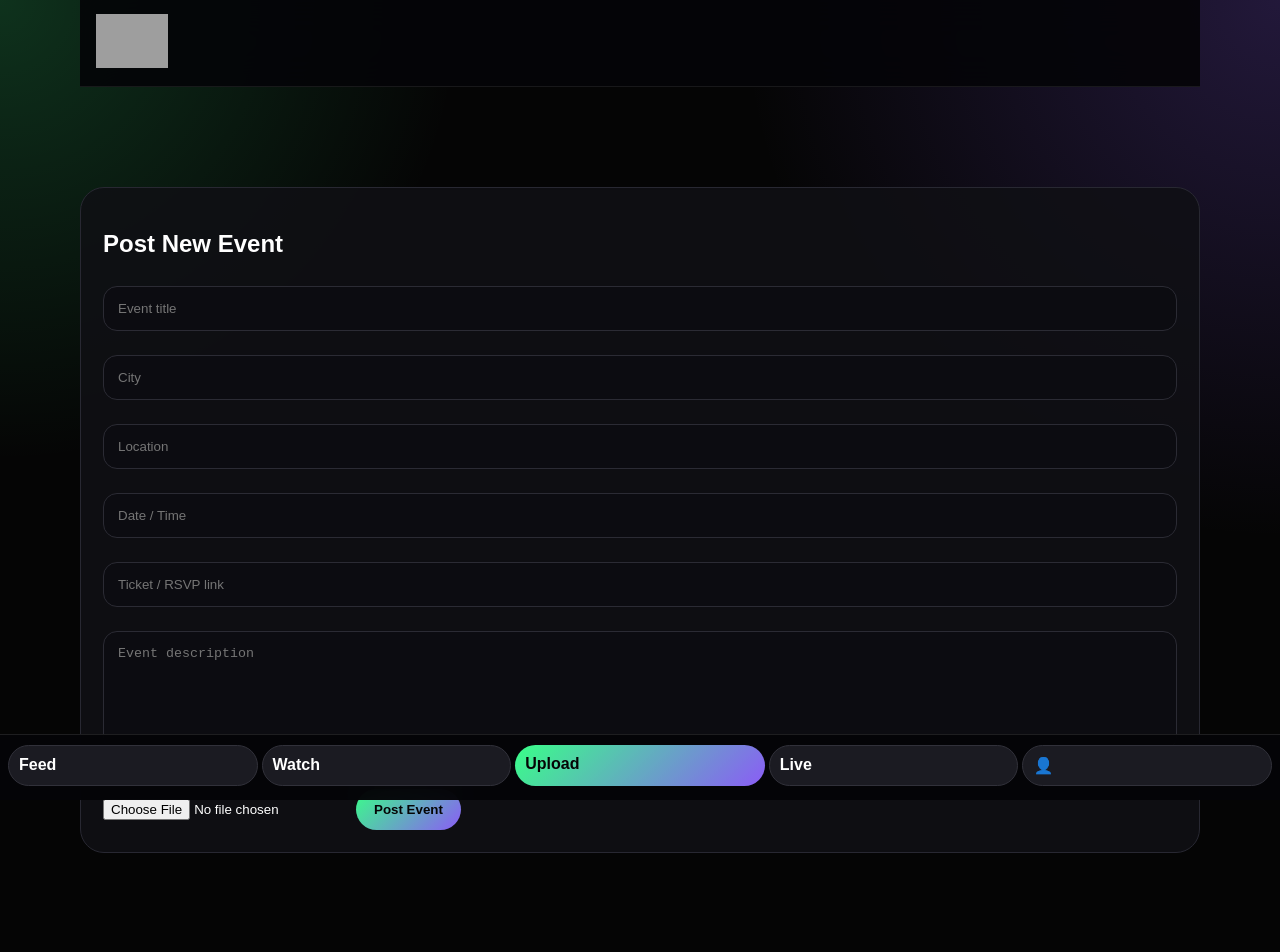
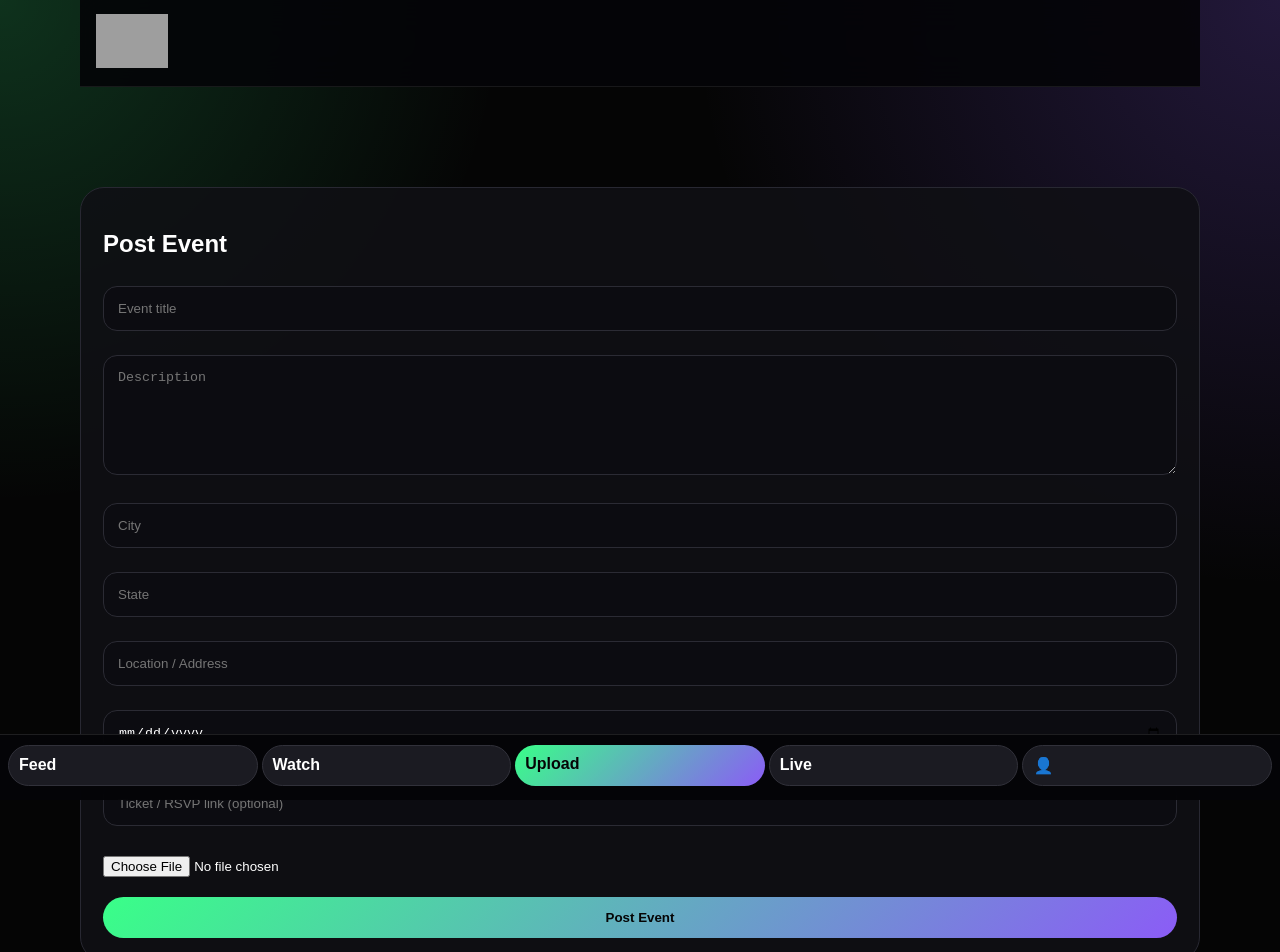
Before and after one commit to luchibagz-prog/utv-network-app, a Next.js app: page /events/new in a window 1280 px wide. Shown: the top 952 px of the page. Before the commit the page ends 853 px from the top, so only its background shows below. Built offline with nearby package versions, Linux system fonts and the light colour scheme; grey boxes are pictures that could not be loaded.

Commit message:
Add event posting form

```diff
--- a/app/events/new/page.tsx
+++ b/app/events/new/page.tsx
@@ -1,31 +1,31 @@
 "use client";
 
 import { useState } from "react";
-import { useRouter } from "next/navigation";
+import { supabase } from "../../../lib/supabaseClient";
 import UTVNav from "../../components/UTVNav";
-import { supabase } from "../../../lib/supabaseClient";
 
 export default function NewEventPage() {
-  const router = useRouter();
-
   const [title, setTitle] = useState("");
+  const [description, setDescription] = useState("");
   const [city, setCity] = useState("");
+  const [stateName, setStateName] = useState("");
   const [location, setLocation] = useState("");
   const [eventDate, setEventDate] = useState("");
-  const [description, setDescription] = useState("");
   const [ticketUrl, setTicketUrl] = useState("");
   const [flyer, setFlyer] = useState<File | null>(null);
+  const [loading, setLoading] = useState(false);
   const [message, setMessage] = useState("");
-  const [loading, setLoading] = useState(false);
 
   async function createEvent() {
-    if (!title.trim() || !eventDate.trim()) {
-      setMessage("Title and date required.");
+    setLoading(true);
+    setMessage("");
+
+    const { data: userData } = await supabase.auth.getUser();
+
+    if (!userData.user) {
+      window.location.href = "/login";
       return;
     }
-
-    setLoading(true);
-    setMessage("");
 
     let flyerUrl = "";
 
@@ -33,60 +33,99 @@ export default function NewEventPage() {
       const fileName = `${Date.now()}-${flyer.name}`;
 
       const { error: uploadError } = await supabase.storage
-        .from("event-flyers")
+        .from("uploads")
         .upload(fileName, flyer);
 
-      if (uploadError) {
-        setMessage("Flyer upload failed.");
-        setLoading(false);
-        return;
+      if (!uploadError) {
+        const { data } = supabase.storage.from("uploads").getPublicUrl(fileName);
+        flyerUrl = data.publicUrl;
       }
-
-      const { data } = supabase.storage
-        .from("event-flyers")
-        .getPublicUrl(fileName);
-
-      flyerUrl = data.publicUrl;
     }
 
     const { error } = await supabase.from("events").insert({
+      creator_email: userData.user.email,
       title,
+      description,
       city,
+      state: stateName,
       location,
       event_date: eventDate,
-      description,
       flyer_url: flyerUrl,
       ticket_url: ticketUrl,
     });
 
     if (error) {
-      setMessage("Could not post event.");
-      setLoading(false);
-      return;
+      setMessage(error.message);
+    } else {
+      setMessage("Event posted.");
+      setTitle("");
+      setDescription("");
+      setCity("");
+      setStateName("");
+      setLocation("");
+      setEventDate("");
+      setTicketUrl("");
+      setFlyer(null);
     }
 
-    router.push("/events");
+    setLoading(false);
   }
 
   return (
-    <main className="container">
+    <main className="container" style={{ paddingBottom: 120 }}>
       <UTVNav />
 
       <section className="card" style={{ marginTop: 24 }}>
-        <h1>Post New Event</h1>
+        <h1>Post Event</h1>
 
-        <input className="input" placeholder="Event title" value={title} onChange={(e) => setTitle(e.target.value)} />
-        <input className="input" placeholder="City" value={city} onChange={(e) => setCity(e.target.value)} />
-        <input className="input" placeholder="Location" value={location} onChange={(e) => setLocation(e.target.value)} />
-        <input className="input" placeholder="Date / Time" value={eventDate} onChange={(e) => setEventDate(e.target.value)} />
-        <input className="input" placeholder="Ticket / RSVP link" value={ticketUrl} onChange={(e) => setTicketUrl(e.target.value)} />
+        <input
+          className="input"
+          placeholder="Event title"
+          value={title}
+          onChange={(e) => setTitle(e.target.value)}
+        />
 
         <textarea
           className="input"
-          placeholder="Event description"
+          placeholder="Description"
           value={description}
           onChange={(e) => setDescription(e.target.value)}
           style={{ minHeight: 120 }}
+        />
+
+        <input
+          className="input"
+          placeholder="City"
+          value={city}
+          onChange={(e) => setCity(e.target.value)}
+        />
+
+        <input
+          className="input"
+          placeholder="State"
+          value={stateName}
+          onChange={(e) => setStateName(e.target.value)}
+        />
+
+        <input
+          className="input"
+          placeholder="Location / Address"
+          value={location}
+          onChange={(e) => setLocation(e.target.value)}
+        />
+
+        <input
+          className="input"
+          type="date"
+          value={eventDate}
+          onChange={(e) => setEventDate(e.target.value)}
+        />
+
+        <input
+          className="input"
+          placeholder="Ticket / RSVP link (optional)"
+          value={ticketUrl}
+          onChange={(e) => setTicketUrl(e.target.value)}
         />
 
         <input
@@ -96,11 +135,20 @@ export default function NewEventPage() {
           style={{ marginTop: 14 }}
         />
 
-        <button className="btn" onClick={createEvent} disabled={loading} style={{ marginTop: 18 }}>
+        <button
+          className="btn"
+          onClick={createEvent}
+          disabled={loading}
+          style={{ width: "100%", marginTop: 20 }}
+        >
           {loading ? "Posting..." : "Post Event"}
         </button>
 
-        {message && <p style={{ marginTop: 14 }}>{message}</p>}
+        {message && (
+          <p style={{ marginTop: 14 }}>
+            {message}
+          </p>
+        )}
       </section>
     </main>
   );
```
